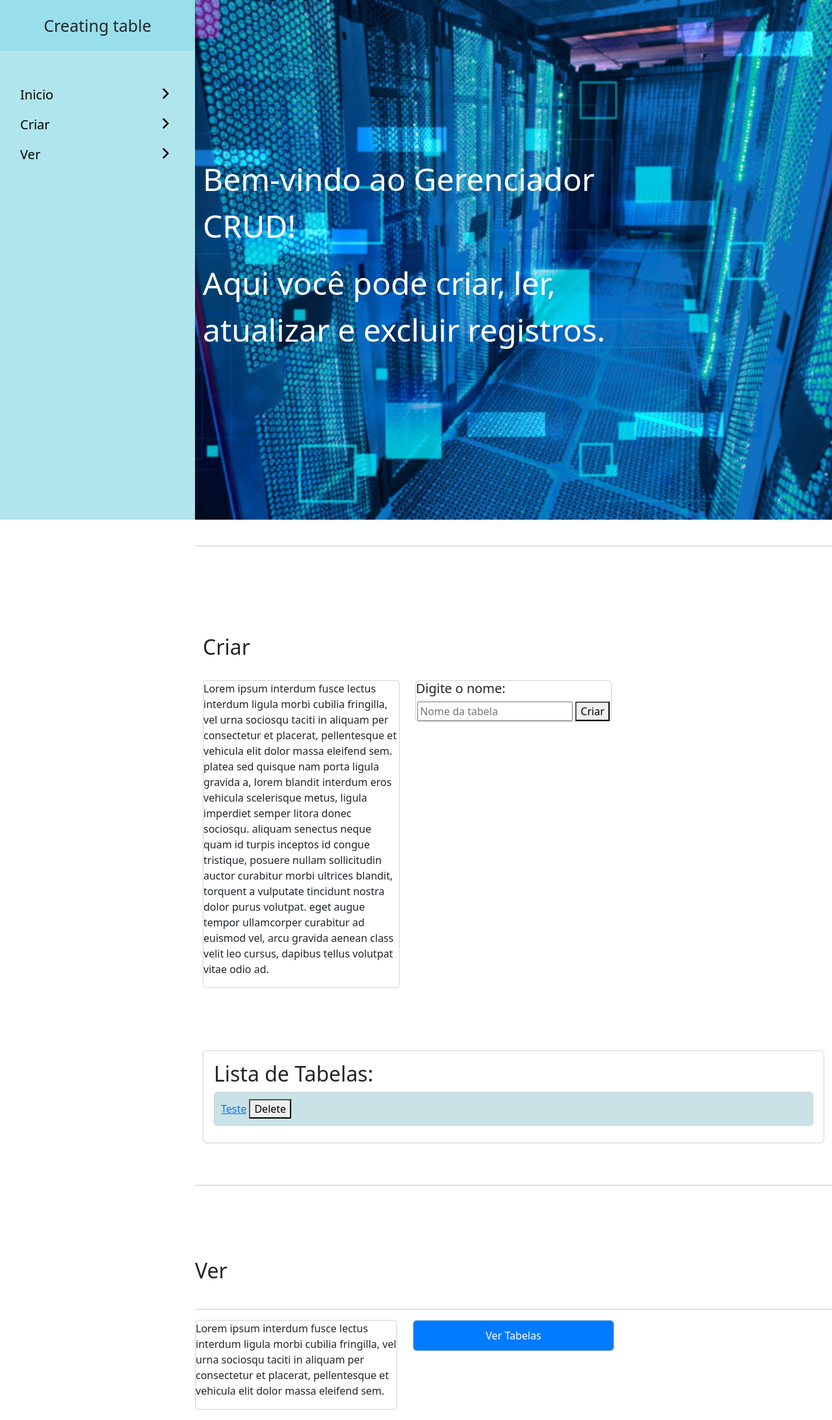
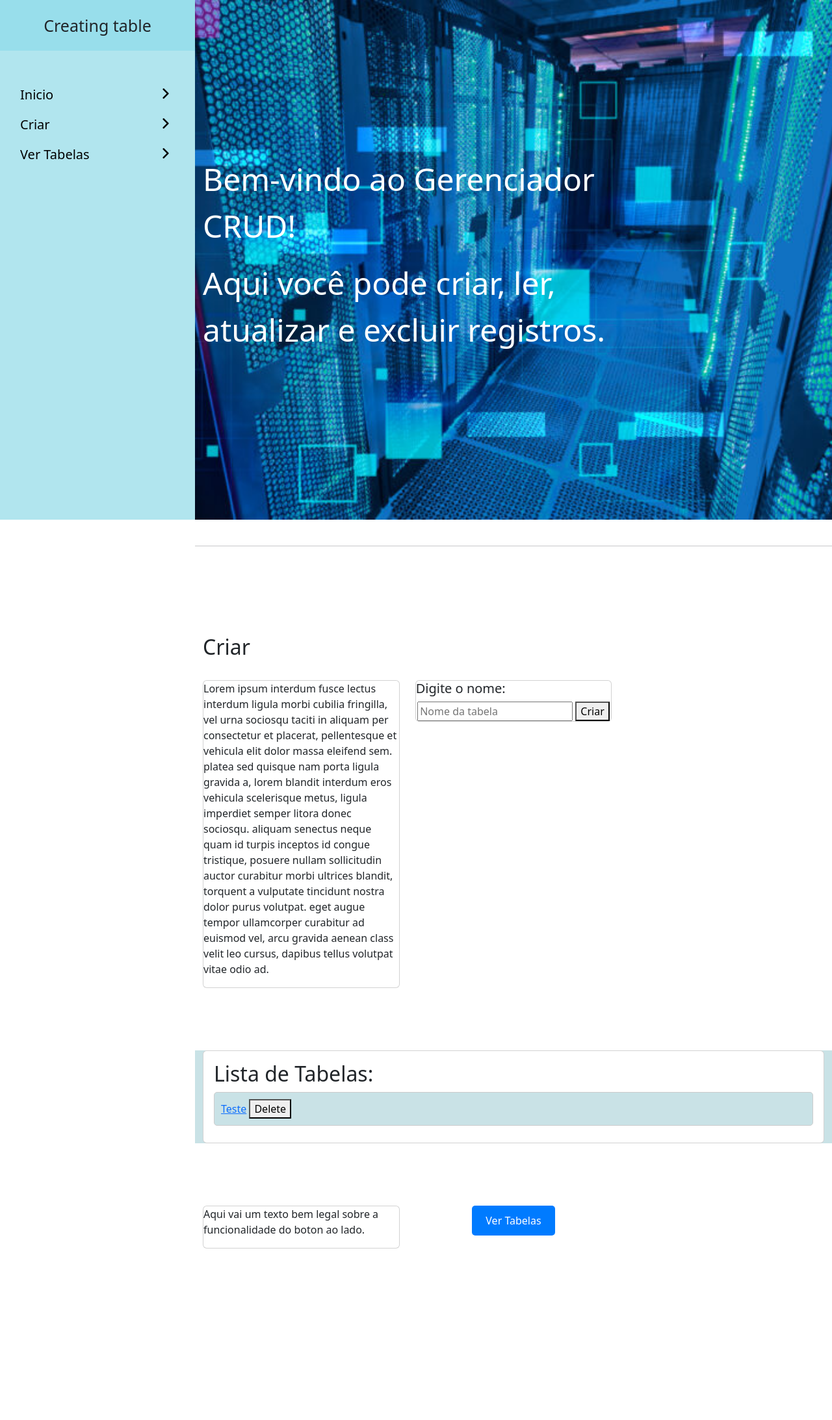
Before and after one commit to gabsdnker/dynamic.window, a Flask app: page / in a window 1280 px wide. Shown: the whole page at 65% size. After the commit the page ends 1922 px from the top, so only its background shows below. Run offline with Flask 3, Linux system fonts and the light colour scheme; some libraries are stand-ins or nearby versions.

Commit message:
update index

```diff
--- a/templates/index.html
+++ b/templates/index.html
@@ -17,19 +17,20 @@
                 <ul class="nav flex-column">
 
                     <li class="nav-item">
-                        <a class="nav-link active" aria-current="page" href="#inicio">
+                        <a class="nav-link active" href="#inicio">
                             <img id="imagem" src="../static/img/seta-direita.png">Inicio</a>
                     </li>
 
                     <li class="nav-item">
-                        <a class="nav-link active" aria-current="page" href="#criar">
+                        <a class="nav-link active" href="#criar">
                             <img id="imagem" src="../static/img/seta-direita.png">Criar</a>
                     </li>
 
-                    <li class="nav-item">
-                        <a class="nav-link" href="#ver">
-                            <img id="imagem" src="../static/img/seta-direita.png">Ver</a>
+                    <li class="nav-item ">
+                        <a class="nav-link active" href="#ver">
+                            <img id="imagem" src="../static/img/seta-direita.png">Ver Tabelas</a>
                     </li>
+
 
 
                 </ul>
@@ -37,8 +38,6 @@
         </aside>
 
         <menu id="main">
-
-
             <section id="inicio" class="row m-0 p-0">
                 <div class="col-md-8 d-flex justify-content-center align-items-center flex-column">
                     <p class="text-white">Bem-vindo ao Gerenciador CRUD!</p>
@@ -46,9 +45,7 @@
                 </div>
             </section>
 
-            <br>
-            <hr>
-            <br>
+            <br><hr> <br>
 
             <!-- section tables -->
             <section id="criar" class="mt-5">
@@ -90,8 +87,8 @@
                 </div>
             </section>
 
-            <!-- section editar tabelas -->
-            <section class="mt-5">
+            <!-- section Que lista as tabelas -->
+            <section id="Editar" class="mt-5">
                 <div class="container">
 
                     <div class="row">
@@ -103,7 +100,7 @@
                                         <div class="table-item {% if loop.index % 2 == 1 %}color1{% else %}color2{% endif %}">
                                             <a href="{{ url_for('edit_table', table_id=table.id) }}">{{ table.name }}</a>
                                             <form action="{{ url_for('delete_table', table_id=table.id) }}" method="post" style="display: inline;">
-                                                <button type="submit" onclick="return confirm('Tem certeza de que deseja excluir esta tabela?')">Delete</button>
+                                                <button type="submit" onclick="return confirm('Tem certeza que deseja excluir esta tabela?')">Delete</button>
                                             </form>
                                         </div>
                                     {% endfor %}
@@ -114,28 +111,28 @@
                 </div>
             </section>
 
-            <br><br><hr><br><br>
+            <br><br>
 
-            <section id="ver" class="mt-5">
-                <h2 class="pb-4">Ver</h2>
-                <hr>
+            <section id="ver">
+                <div class="container pb-5 pt-5" >
+
                     <div class="row row-cols-1 row-cols-md-3 g-4">
                         <div class="col">
                             <div class="card">
                                 <div class="d-flex justify-content-center">
                                     <p>
-                                    Lorem ipsum interdum fusce lectus interdum ligula morbi cubilia fringilla,
-                                    vel urna sociosqu taciti in aliquam per consectetur et placerat, pellentesque
-                                    et vehicula elit dolor massa eleifend sem.
+                                        Aqui vai um texto bem legal sobre a funcionalidade
+                                        do boton ao lado.
                                     </p>
                                 </div>
 
                             </div>
                         </div>
                         <div class="col">
-                        <div class="card">
+                            <div class="d-flex justify-content-center">
                                 <a href="{{ url_for('show_tables') }}" class="btn">Ver Tabelas</a>
-
+                            </div>
+                        </div>
                     </div>
                 </div>
 
```
Lines whose indentation alone changed are shown as unchanged.
